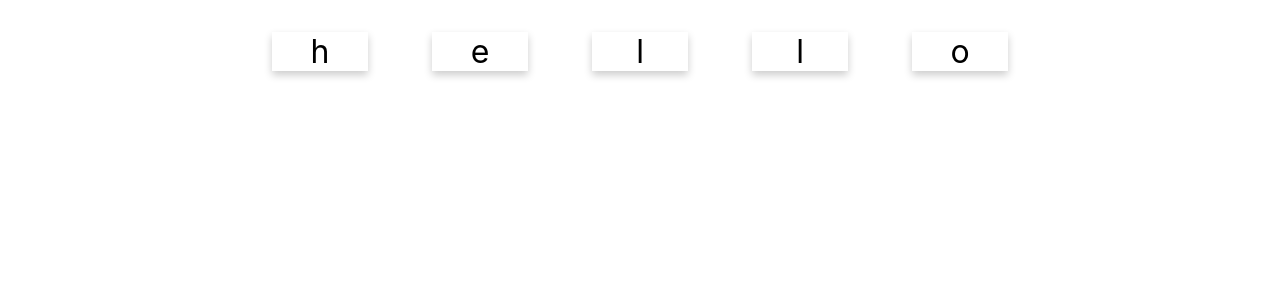
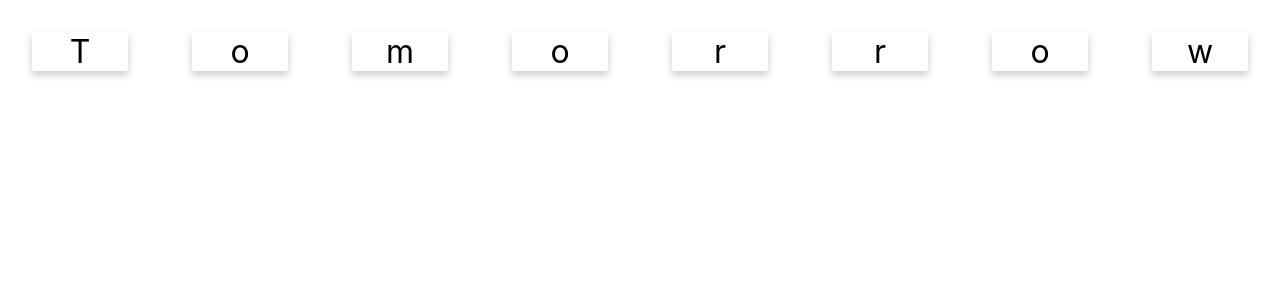
Before and after one commit to 6010110288/3SA03, a React (Create React App) app: page / in a window 1280 px wide. Shown: the top 300 px of the page. Built offline with nearby package versions, Linux system fonts and the light colour scheme.

Commit message:
Add random word

```diff
--- a/src/App.css
+++ b/src/App.css
@@ -1,3 +1,5 @@
+
+
 .App {
   text-align: center;
 }
@@ -32,6 +34,6 @@
 }
 
 .activeCard {
-  color: red;
-  background: pink;
+  color: yellow;
+  background: rebeccapurple;
  }
--- a/src/App.js
+++ b/src/App.js
@@ -2,11 +2,14 @@ import React, { Component } from 'react';
 import CharacterCard from './CharacterCard';
 import WordCard from './WordCard';
 import './App.css';
+
+const word = ["Good", "Morning", "Teacher", "Goodbye", "See", "You", "Tomorrow"];
+const word_rand = word[Math.floor(Math.random()*word.length)];
 class App extends Component {
   render() {
     return (
     <div className="App">
-      <WordCard value="hello"/>
+      <WordCard value= {word_rand} />
     </div>
     );
   }
```
